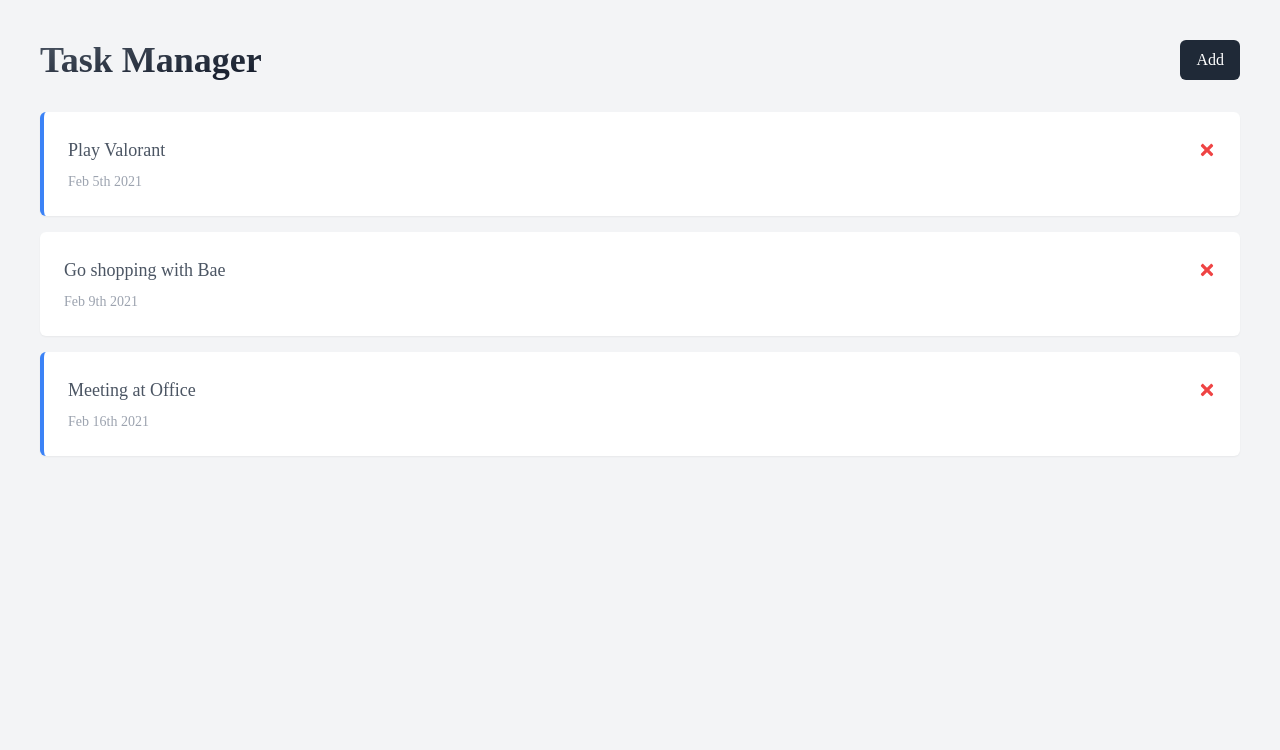
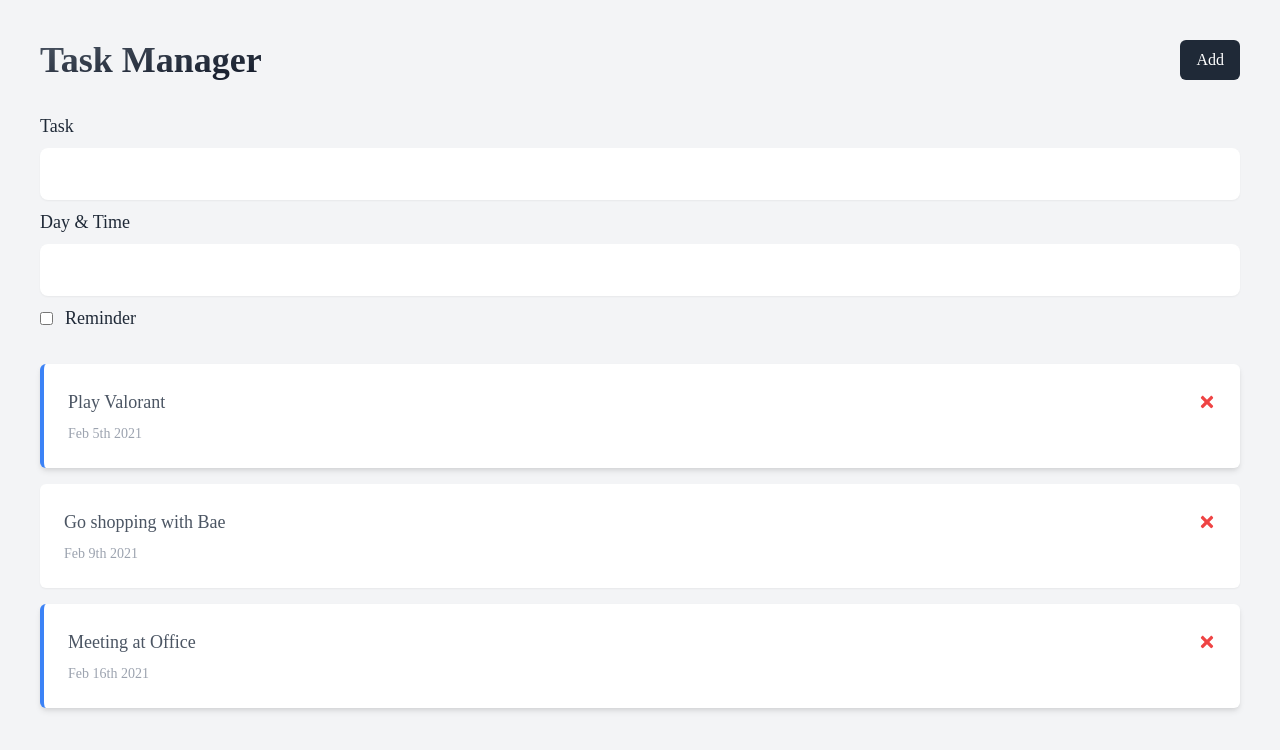
Before and after one commit to xaviranik/react-task-manager, a React (Create React App) app: page / in a window 1280 px wide. Shown: the top 750 px of the page. Built offline with nearby package versions, Linux system fonts and the light colour scheme.

Commit message:
add: add task component

```diff
--- a/src/App.jsx
+++ b/src/App.jsx
@@ -1,5 +1,6 @@
 import Header from "./components/Header";
 import Tasks from "./components/Tasks";
+import AddTask from "./components/AddTask";
 import { useState } from "react";
 
 function App() {
@@ -41,6 +42,7 @@ function App() {
   return (
     <div className="h-screen p-10 bg-gray-100">
       <Header title="Task Manager" />
+      <AddTask />
       {tasks.length > 0 ? (
         <Tasks tasks={tasks} onDelete={deleteTask} onToggle={toggleReminder} />
       ) : (
--- /dev/null
+++ b/src/components/AddTask.jsx
@@ -0,0 +1,28 @@
+const AddTask = () => {
+  return (
+    <form className="flex flex-col mb-8 text-gray-800 text-lg">
+      <label htmlFor="task" className="mb-2">
+        Task
+      </label>
+      <input
+        id="task"
+        type="text"
+        className="px-4 py-3 focus:outline-none bg-white rounded-lg shadow-sm focus:shadow-lg mb-2"
+      />
+      <label htmlFor="day" className="mb-2">
+        Day & Time
+      </label>
+      <input
+        id="day"
+        type="text"
+        className="px-4 py-3 focus:outline-none bg-white rounded-lg shadow-sm focus:shadow-lg mb-2"
+      />
+      <div className="flex items-center">
+        <input type="checkbox" id="reminder" className="mr-3" />
+        <label htmlFor="reminder">Reminder</label>
+      </div>
+    </form>
+  );
+};
+
+export default AddTask;
--- a/src/components/Task.jsx
+++ b/src/components/Task.jsx
@@ -4,7 +4,7 @@ const Task = ({ task, onDelete, onToggle }) => {
   return (
     <div
       className={`bg-white p-6 mb-4 rounded-md shadow-sm cursor-pointer ${
-        task.reminder ? "border-l-4 border-blue-500" : ""
+        task.reminder ? "border-l-4 border-blue-500 shadow-md" : ""
       }`}
       onDoubleClick={() => onToggle(task.id)}
     >
```
